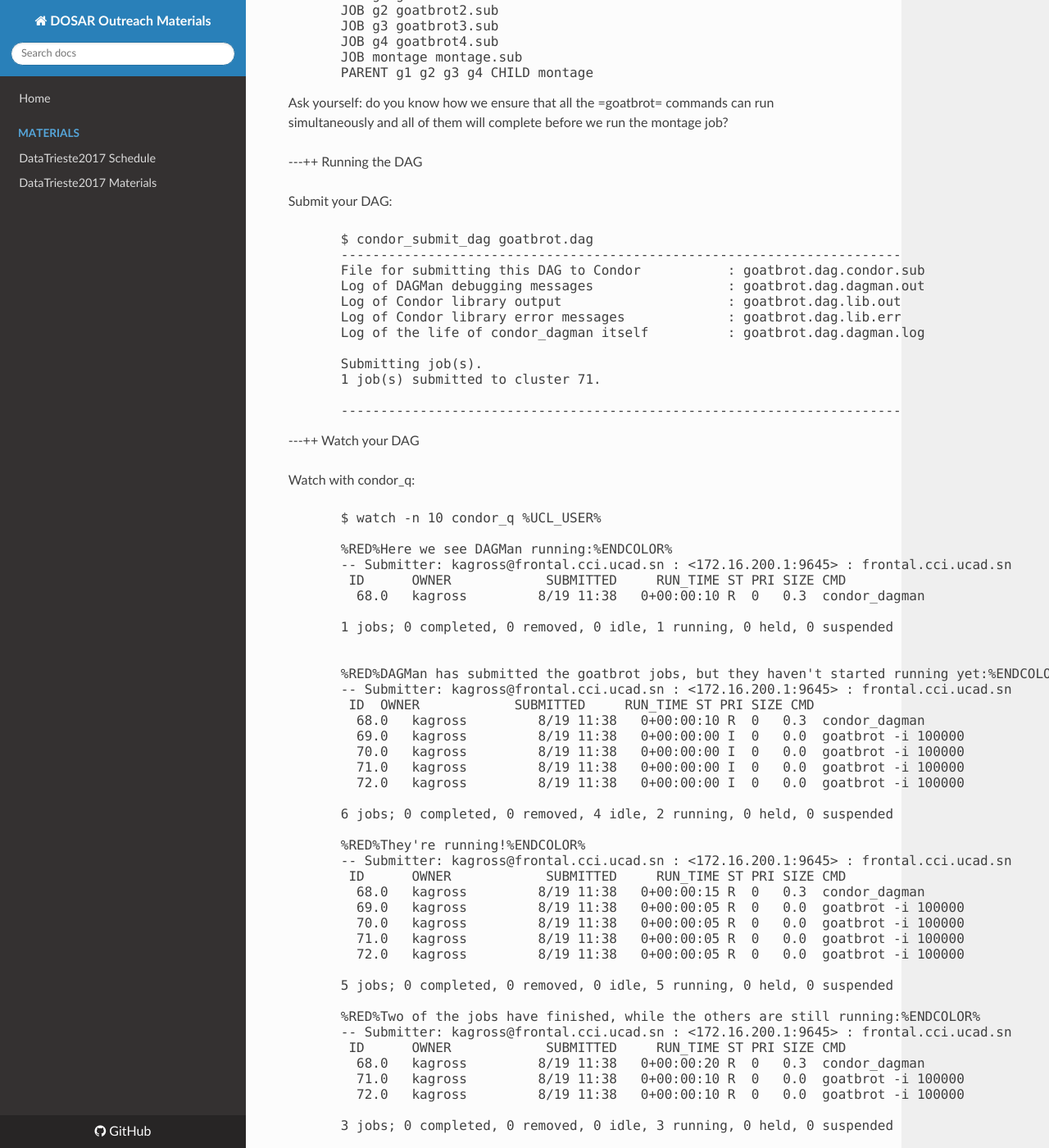
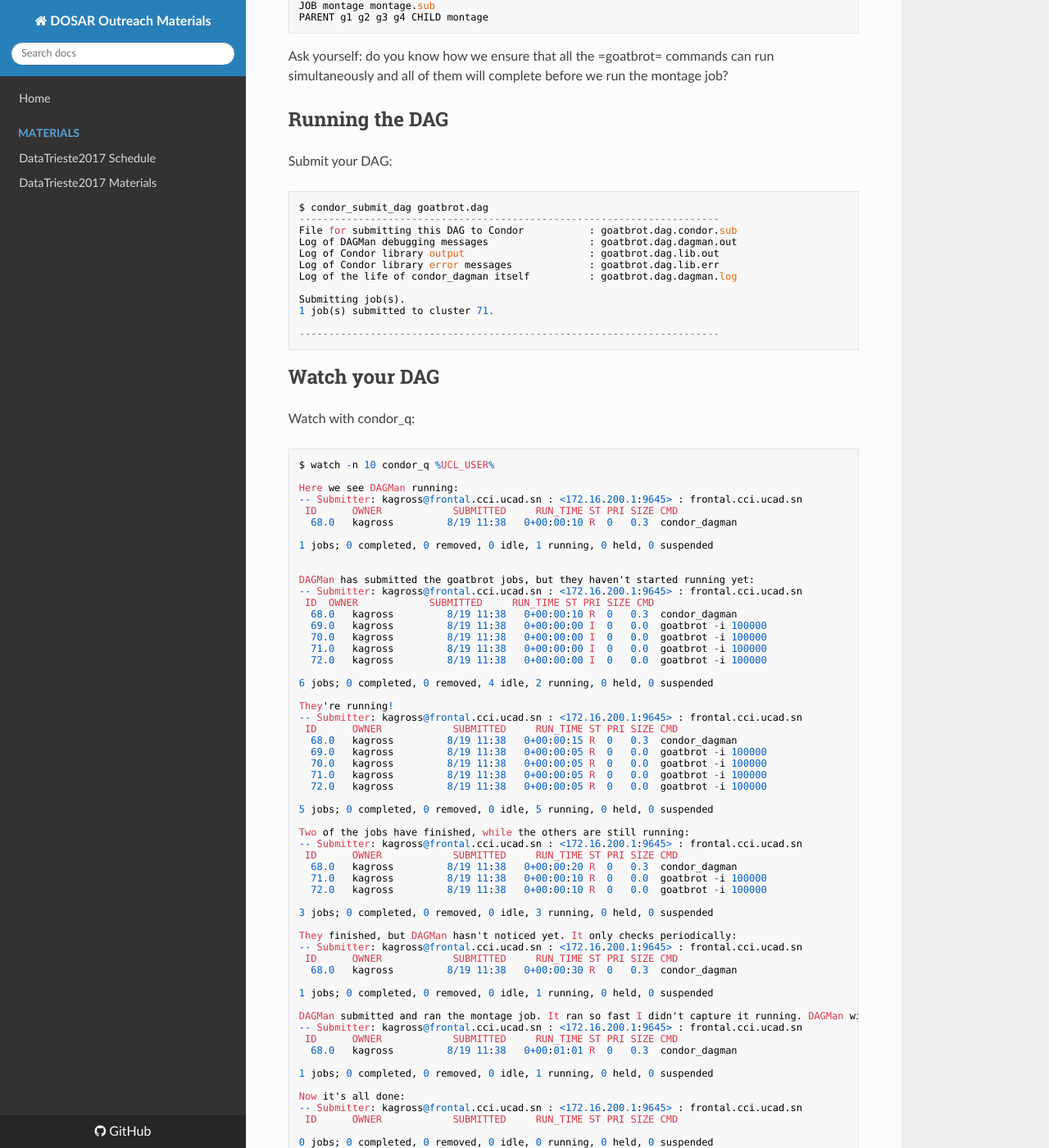
Before and after one commit to opensciencegrid/dosar, an MkDocs documentation site: the page built from docs/Materials/10-ComplexDAG.md, in a window 1280 px wide and 1400 px high, scrolled down 2143 px. Shown: the whole window at 82% size. Built offline with MkDocs 1.6.1, drawn with Linux system fonts in a browser that asks for light colours; nearby versions of some CDN libraries; old or Windows-style settings are respelled for this version of MkDocs; some of the changed text lies outside the part shown.

Commit message:
Update 10-ComplexDAG.md

````diff
--- a/docs/Materials/10-ComplexDAG.md
+++ b/docs/Materials/10-ComplexDAG.md
@@ -5,16 +5,16 @@ The objective of this exercise is to run a real set of jobs with DAGMan.
 
 ## Make your job submission files
 
-We'll run our `goatbrot` example. If you didn't read about it yet, [[HTCReviewMandlebrot][please do so now]]. We are going to make a DAG with four simultaneous jobs (`goatbrot`) and one final node to stitch them together (`montage`). This means we have five jobs. We're going to run `goatbrot` with more iterations (100,000) so it will take longer to run.
+We'll run our `goatbrot` example. If you didn't read about it yet, [please do so now](https://github.com/opensciencegrid/dosar/blob/master/docs/Materials/08-Mandlebrot.md). We are going to make a DAG with four simultaneous jobs (`goatbrot`) and one final node to stitch them together (`montage`). This means we have five jobs. We're going to run `goatbrot` with more iterations (100,000) so it will take longer to run.
 
 You can create your five jobs. The goatbrot jobs very similar to each other, but they have slightly different parameters and output files.
 
 I have placed the goatbrot executable in my public directory: /stash/user/rquick/public/goatbrot-master/goatbrot
 
 
----+++ goatbrot1.sub
+### goatbrot1.sub
 
-<pre style="margin-left:4em" class="screen">
+```
 executable              = /stash/user/rquick/public/goatbrot-master/goatbrot
 arguments               = -i 100000 -c -0.75,0.75 -w 1.5 -s 500,500 -o tile_0_0.ppm
 log                     = goatbrot.log
@@ -23,11 +23,11 @@ error                   = goatbrot.err.0.0
 should_transfer_files   = YES
 when_to_transfer_output = ONEXIT
 queue
-</pre>
+```
 
----+++ goatbrot2.sub
+### goatbrot2.sub
 
-<pre style="margin-left:4em" class="screen">
+```
 executable              = /stash/user/rquick/public/goatbrot-master/goatbrot
 arguments               = -i 100000 -c 0.75,0.75 -w 1.5 -s 500,500 -o tile_0_1.ppm
 log                     = goatbrot.log
@@ -36,11 +36,11 @@ error                   = goatbrot.err.0.1
 should_transfer_files   = YES
 when_to_transfer_output = ONEXIT
 queue
-</pre>
+```
 
----+++ goatbrot3.sub
+### goatbrot3.sub
 
-<pre style="margin-left:4em" class="screen">
+```
 executable              = /stash/user/rquick/public/goatbrot-master/goatbrot
 arguments               = -i 100000 -c -0.75,-0.75 -w 1.5 -s 500,500 -o tile_1_0.ppm
 log                     = goatbrot.log
@@ -49,11 +49,11 @@ error                   = goatbrot.err.1.0
 should_transfer_files   = YES
 when_to_transfer_output = ONEXIT
 queue
-</pre>
+```
 
----+++ goatbrot4.sub
+### goatbrot4.sub
 
-<pre style="margin-left:4em" class="screen">
+```
 executable              = /stash/user/rquick/public/goatbrot-master/goatbrot
 arguments               = -i 100000 -c 0.75,-0.75 -w 1.5 -s 500,500 -o tile_1_1.ppm
 log                     = goatbrot.log
@@ -62,16 +62,16 @@ error                   = goatbrot.err.1.1
 should_transfer_files   = YES
 when_to_transfer_output = ONEXIT
 queue
-</pre>
+```
 
----+++ montage.sub
+### montage.sub
 
 You should notice a few things about the montage submission file:
 
-   1. The =transfer_input_files= statement refers to the files created by the other jobs.
+   1. The `transfer_input_files` statement refers to the files created by the other jobs.
    1. We do *not* transfer the montage program because it is on OASIS.
 
-<pre style="margin-left:4em" class="screen">
+```
 universe                = vanilla
 executable              = wrapper_montage.sh
 arguments               = tile_0_0.ppm tile_0_1.ppm tile_1_0.ppm tile_1_1.ppm -mode Concatenate -tile 2x2 mandle.gif
@@ -83,37 +83,38 @@ output                  = montage.out
 error                   = montage.err
 log                     = montage.log
 queue
-</pre>
+```
 
----+++ wrapper_montage.sh
+### wrapper_montage.sh
 
 Because we are using OASIS, we will need to create a wrapper script to load the ImageMagick module so that we can use it to create the montage.
 
-<pre style="margin-left:4em" class="screen">
+```
 source /cvmfs/oasis.opensciencegrid.org/osg/modules/lmod/current/init/bash
 module load imagemagick
 montage tile_0_0.ppm tile_0_1.ppm tile_1_0.ppm tile_1_1.ppm -mode Concatenate -tile 2x2 mandle.gif
-</pre>
----++ Make your DAG
+```
+
+## Make your DAG
 
 In a file called =goatbrot.dag=, you have your DAG specification:
 
-<pre style="margin-left:4em" class="screen">
+```
 JOB g1 goatbrot1.sub
 JOB g2 goatbrot2.sub
 JOB g3 goatbrot3.sub
 JOB g4 goatbrot4.sub
 JOB montage montage.sub
 PARENT g1 g2 g3 g4 CHILD montage
-</pre>
+```
 
 Ask yourself: do you know how we ensure that all the =goatbrot= commands can run simultaneously and all of them will complete before we run the montage job?
 
----++ Running the DAG
+## Running the DAG
 
 Submit your DAG:
 
-<pre style="margin-left:4em" class="screen">
+```
 $ condor_submit_dag goatbrot.dag
 -----------------------------------------------------------------------
 File for submitting this DAG to Condor           : goatbrot.dag.condor.sub
@@ -126,16 +127,16 @@ Submitting job(s).
 1 job(s) submitted to cluster 71.
 
 -----------------------------------------------------------------------
-</pre>
+```
 
----++ Watch your DAG
+## Watch your DAG
 
 Watch with condor_q:
 
-<pre style="margin-left:4em" class="screen">
+```
 $ watch -n 10 condor_q %UCL_USER%
 
-%RED%Here we see DAGMan running:%ENDCOLOR%
+Here we see DAGMan running:
 -- Submitter: kagross@frontal.cci.ucad.sn : <172.16.200.1:9645> : frontal.cci.ucad.sn
  ID      OWNER            SUBMITTED     RUN_TIME ST PRI SIZE CMD
   68.0   kagross         8/19 11:38   0+00:00:10 R  0   0.3  condor_dagman
@@ -143,7 +144,7 @@ $ watch -n 10 condor_q %UCL_USER%
 1 jobs; 0 completed, 0 removed, 0 idle, 1 running, 0 held, 0 suspended
 
 
-%RED%DAGMan has submitted the goatbrot jobs, but they haven't started running yet:%ENDCOLOR%
+DAGMan has submitted the goatbrot jobs, but they haven't started running yet:
 -- Submitter: kagross@frontal.cci.ucad.sn : <172.16.200.1:9645> : frontal.cci.ucad.sn
  ID	 OWNER            SUBMITTED     RUN_TIME ST PRI SIZE CMD
   68.0   kagross         8/19 11:38   0+00:00:10 R  0   0.3  condor_dagman
@@ -154,7 +155,7 @@ $ watch -n 10 condor_q %UCL_USER%
 
 6 jobs; 0 completed, 0 removed, 4 idle, 2 running, 0 held, 0 suspended
 
-%RED%They're running!%ENDCOLOR%
+They're running!
 -- Submitter: kagross@frontal.cci.ucad.sn : <172.16.200.1:9645> : frontal.cci.ucad.sn
  ID      OWNER            SUBMITTED     RUN_TIME ST PRI SIZE CMD
   68.0   kagross         8/19 11:38   0+00:00:15 R  0   0.3  condor_dagman
@@ -165,7 +166,7 @@ $ watch -n 10 condor_q %UCL_USER%
 
 5 jobs; 0 completed, 0 removed, 0 idle, 5 running, 0 held, 0 suspended
 
-%RED%Two of the jobs have finished, while the others are still running:%ENDCOLOR%
+Two of the jobs have finished, while the others are still running:
 -- Submitter: kagross@frontal.cci.ucad.sn : <172.16.200.1:9645> : frontal.cci.ucad.sn
  ID      OWNER            SUBMITTED     RUN_TIME ST PRI SIZE CMD
   68.0   kagross         8/19 11:38   0+00:00:20 R  0   0.3  condor_dagman
@@ -174,30 +175,30 @@ $ watch -n 10 condor_q %UCL_USER%
 
 3 jobs; 0 completed, 0 removed, 0 idle, 3 running, 0 held, 0 suspended
 
-%RED%They finished, but DAGMan hasn't noticed yet. It only checks periodically:%ENDCOLOR%
+They finished, but DAGMan hasn't noticed yet. It only checks periodically:
 -- Submitter: kagross@frontal.cci.ucad.sn : <172.16.200.1:9645> : frontal.cci.ucad.sn
  ID      OWNER            SUBMITTED     RUN_TIME ST PRI SIZE CMD
   68.0   kagross         8/19 11:38   0+00:00:30 R  0   0.3  condor_dagman
 
 1 jobs; 0 completed, 0 removed, 0 idle, 1 running, 0 held, 0 suspended
 
-%RED%DAGMan submitted and ran the montage job. It ran so fast I didn't capture it running. DAGMan will finish up soon %ENDCOLOR%
+DAGMan submitted and ran the montage job. It ran so fast I didn't capture it running. DAGMan will finish up soon
 -- Submitter: kagross@frontal.cci.ucad.sn : <172.16.200.1:9645> : frontal.cci.ucad.sn
  ID      OWNER            SUBMITTED     RUN_TIME ST PRI SIZE CMD
   68.0   kagross         8/19 11:38   0+00:01:01 R  0   0.3  condor_dagman
 
 1 jobs; 0 completed, 0 removed, 0 idle, 1 running, 0 held, 0 suspended
 
-%RED%Now it's all done:%ENDCOLOR%
+Now it's all done:
 -- Submitter: kagross@frontal.cci.ucad.sn : <172.16.200.1:9645> : frontal.cci.ucad.sn
  ID      OWNER            SUBMITTED     RUN_TIME ST PRI SIZE CMD
 
 0 jobs; 0 completed, 0 removed, 0 idle, 0 running, 0 held, 0 suspended
-</pre>
+```
 
 Examine your results. For some reason, goatbrot prints everything to stderr, not stdout.
 
-<pre style="margin-left:4em" class="screen">
+```
 $ cat goatbrot.err.0.0
 Complex image:
             Center: -0.75 + 0.75i
@@ -220,29 +221,27 @@ Goatbrot:
     Multithreading: not supported in this build
 
 Completed: 100.0%
-</pre>
+```
 
-Examine your log files (=goatbrot.log= and =montage.log=) and DAGMan output file (=goatbrot.dag.dagman.out=). Do they look as you expect? Can you see the progress of the DAG in the DAGMan output file?
+Examine your log files (`goatbrot.log` and `montage.log`) and DAGMan output file (`goatbrot.dag.dagman.out`). Do they look as you expect? Can you see the progress of the DAG in the DAGMan output file?
 
-Does your final Mandlebrot image (=mandle.gif=) look correct? To view it we can use Stash.
+Does your final Mandlebrot image (`mandle.gif`) look correct? To view it we can use Stash.
 
-<pre style="margin-left:4em" class="screen">
+```
 $ cp mandle.gif ~/stash/public/
-</pre>
+```
 
 And now you can go to http://stash.osgconnect.net/~%UCL_USER% . You will see mandle.gif listed.  You can click on it to view it.
 
 Clean up your results. Be careful about deleting the goatbrot.dag.* files, you do not want to delete the goatbrot.dag file, just goatbrot.dag.* .
 
-<pre style="margin-left:4em" class="screen">
+```
 $ rm goatbrot.dag.*
 $ rm goatbrot.out.*
 $ rm goatbrot.err.*
-</pre>
+```
 
----++ On your own.
+## On your own.
 
-   * Re-run your DAG. When jobs are running, try =condor_q -dag=. What does it do differently?
+   * Re-run your DAG. When jobs are running, try `condor_q -dag`. What does it do differently?
    * Challenge, if you have time: Make a bigger DAG by making more tiles in the same area.
-
--- Main.RobQ - 05 Aug 2016
````
